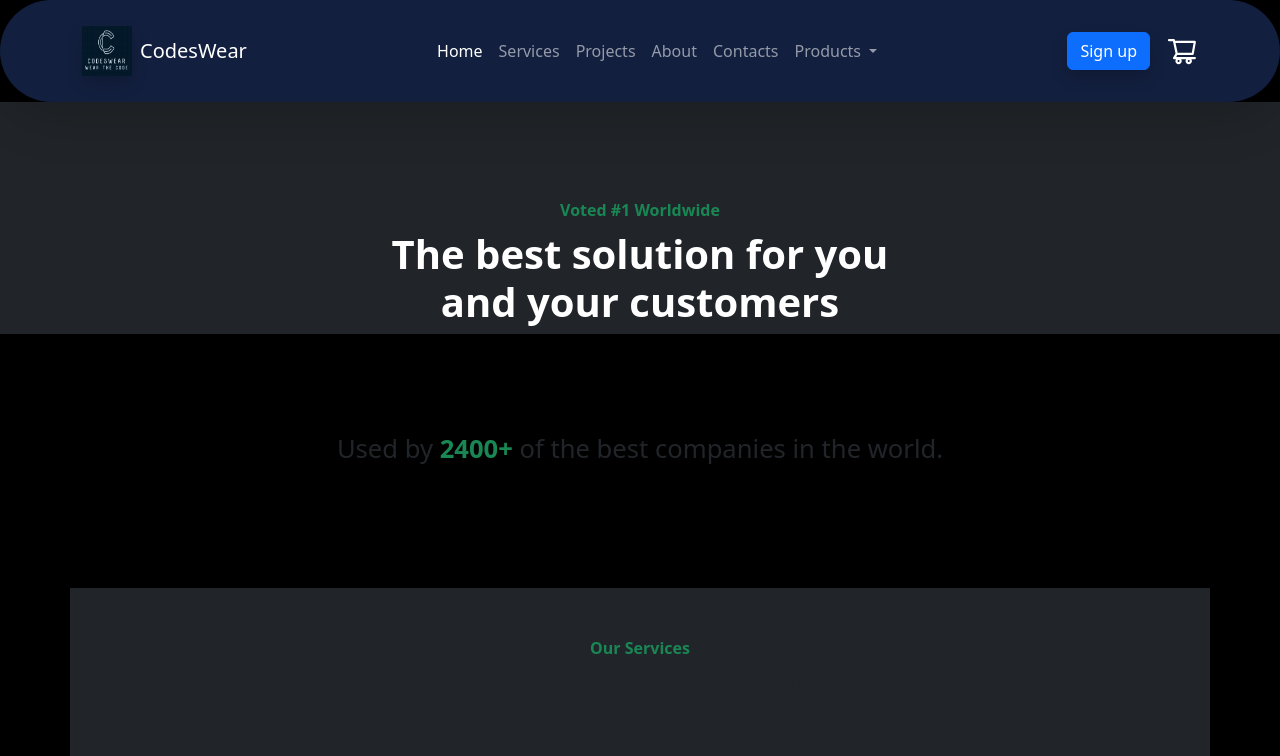
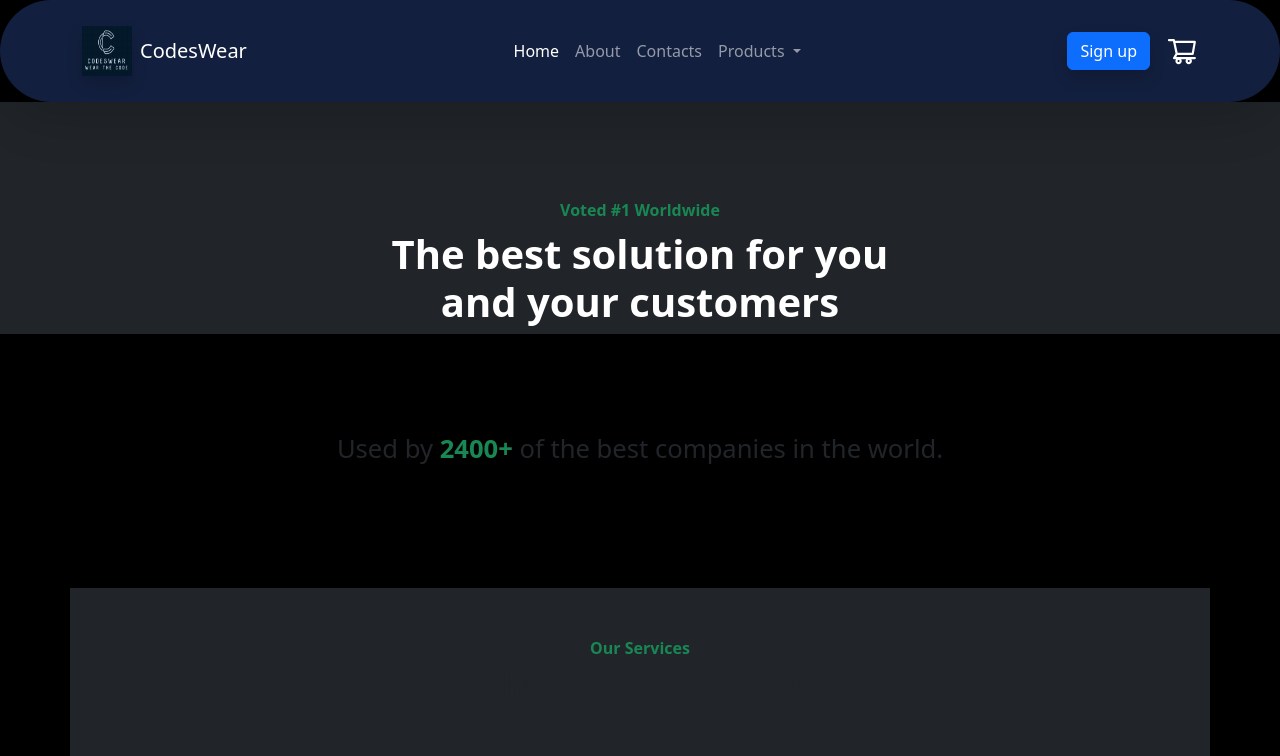
Before and after one commit to BUFONJOKER/CODES-WEAR, a Next.js app: page / in a window 1280 px wide. Shown: the top 756 px of the page. Built offline with nearby package versions, Linux system fonts and the light colour scheme.

Commit message:
projects and services links removed

```diff
--- a/components/Navbar.js
+++ b/components/Navbar.js
@@ -1,15 +1,13 @@
 import Link from "next/link";
 import React from "react";
 import Image from "next/image";
-import { AiOutlineShoppingCart } from 'react-icons/ai';
+import { AiOutlineShoppingCart } from "react-icons/ai";
 
 export default function Navbar() {
-
   return (
     <nav
       className="navbar shadow-lg rounded-pill navbar-expand-md sticky-top py-3 navbar-dark"
       style={{ backgroundColor: "#121F3E" }}
-
       id="mainNav"
     >
       <div className="container">
@@ -34,16 +32,7 @@ export default function Navbar() {
                 Home
               </Link>
             </li>
-            <li className="nav-item">
-              <Link className="nav-link" href="services.html">
-                Services
-              </Link>
-            </li>
-            <li className="nav-item">
-              <a className="nav-link" href="projects.html">
-                Projects
-              </a>
-            </li>
+
             <li className="nav-item">
               <Link className="nav-link" href="about">
                 About
@@ -82,7 +71,7 @@ export default function Navbar() {
           </Link>
 
           <Link className="nav-link text-white" href="">
-          <AiOutlineShoppingCart className="fs-2"/>
+            <AiOutlineShoppingCart className="fs-2" />
           </Link>
         </div>
       </div>
```
